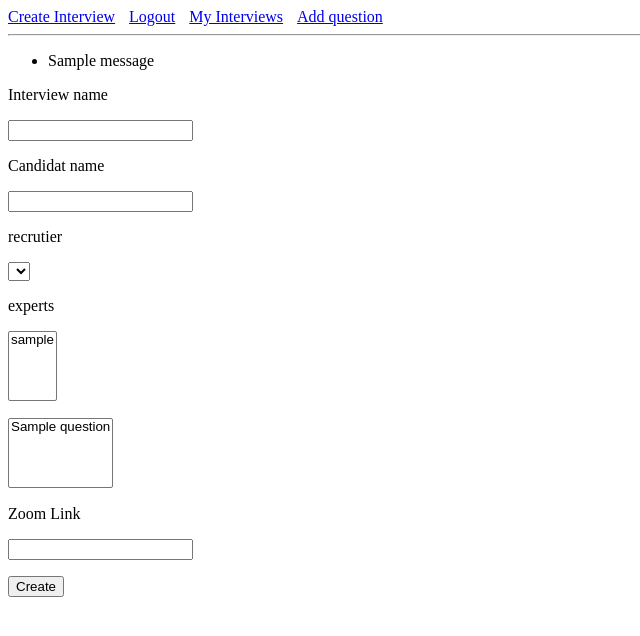
After one commit to DrHohol/Internship-tasks, a Flask app: page /create-interview in a window 1280 px wide. The commit adds this page. Shown: the top 636 px of the page, without its empty margins (0-640 px from the left). Run offline with Flask 2, Linux system fonts and the light colour scheme; a user stored in the database is signed in; tables that the repository leaves empty hold one stand-in row (values such as "Sample post"); one stand-in notice (Sample message) is shown; lists and menus that the app fills with data are empty.

Commit message:
categories,interview page

```diff
--- a/app/__init__.py
+++ b/app/__init__.py
@@ -3,6 +3,7 @@ from config import Config
 from flask_sqlalchemy import SQLAlchemy
 from flask_migrate import Migrate
 from flask_login import LoginManager
+from flask_admin import Admin
 
 app = Flask(__name__)
 app.config.from_object(Config)
@@ -10,5 +11,6 @@ db = SQLAlchemy(app)
 migrate = Migrate(app,db)
 login = LoginManager(app)
 login.login_view = 'login'
+admin = Admin(app)
 
 from app import routes, models
--- a/app/forms.py
+++ b/app/forms.py
@@ -1,9 +1,29 @@
 from flask_wtf import FlaskForm
-from wtforms import StringField, PasswordField, BooleanField, SubmitField
-from wtforms.validators import DataRequired
+from wtforms import StringField, PasswordField, BooleanField, SubmitField, SelectField, SelectMultipleField, IntegerField
+from wtforms.validators import DataRequired, NumberRange
 
 class LoginForm(FlaskForm):
     username = StringField('Username',validators=[DataRequired()])
     password = PasswordField('Password',validators=[DataRequired()])
     remember_me = BooleanField('Remember me')
     sumbit = SubmitField('Sign in')
+
+class InterviewCreationForm(FlaskForm):
+
+    interview_title = StringField('Interview name',validators=[DataRequired()])
+    candidat_name = StringField('Candidat name',validators=[DataRequired()])
+    recrutier = SelectField('recrutier',choices=[],validators=[DataRequired()])
+    experts = SelectMultipleField('experts',choices=[],validators=[DataRequired()],coerce=int)
+    questions = SelectMultipleField('questions',choices=[],validators=[DataRequired()],coerce=int)
+    zoom = StringField('zoom')
+
+    create = SubmitField('Create')
+
+class QuestionCreateForm(FlaskForm):
+
+    question = StringField('Question',validators=[DataRequired()])
+
+    max_grade = IntegerField('Maximum grade', validators=[NumberRange(min=1),DataRequired()])
+    category = SelectMultipleField('Category',choices=[],coerce=int)
+
+    create = SubmitField('Create')
--- a/app/routes.py
+++ b/app/routes.py
@@ -1,8 +1,8 @@
-from app import app
+from app import app, db
 from flask import render_template, flash, redirect, url_for, request
 from werkzeug.urls import url_parse
-from app.forms import LoginForm
-from app.models import User
+from app.forms import *
+from app.models import User, Questions, Interview, Category
 from flask_login import current_user, login_user, logout_user, login_required
 
 @app.route('/')
@@ -21,7 +21,7 @@ def interviews():
 @app.route('/login',methods=['GET','POST'])
 def login():
     if current_user.is_authenticated:
-        redirect(url_parse('index'))
+        redirect(url_for('index'))
 
     form = LoginForm()
     if form.validate_on_submit():
@@ -38,3 +38,66 @@ def login():
         return redirect(next_page)
 
     return render_template('login.html',title='Sign In',form=form)
+
+
+@app.route('/create-interview',methods=['GET','POST'])
+@login_required
+def create_interview():
+
+    form = InterviewCreationForm()
+    ''' add choices to select fields '''
+    form.recrutier.choices = [recrutier.username for recrutier in User.query.filter_by(role=2).all()]
+    form.experts.choices = [(expert.id, expert.username) for expert in User.query.filter_by(role=1).all()]
+    form.questions.choices = [(question.id, question.question) for question in Questions.query.all()]
+    if form.validate_on_submit():
+
+        ''' create list of questions '''
+        qlist = []
+        for i in form.questions.data:
+            question = Questions.query.filter_by(id=i).first()
+            qlist.append(question)
+
+        ''' creating list of experts '''
+        elist = []
+        for expert in form.experts.data:
+            exp = User.query.filter_by(id=expert).first()
+            elist.append(exp)
+
+        inter = Interview(title=form.interview_title.data,candidat=form.candidat_name.data,
+            recrutier=form.recrutier.data, question=qlist, interviewer=elist) #
+        db.session.add(inter)
+        db.session.commit()
+        flash('Interview created successfuly')
+    else:
+        print(form.errors)
+
+    return render_template('create_interview.html',form=form )
+
+@app.route('/logout')
+@login_required
+def logout():
+    logout_user()
+    return redirect(url_for('index'))
+
+
+@app.route('/create-question',methods=['GET',"POST"])
+@login_required
+def create_question():
+
+    form = QuestionCreateForm()
+    form.category.choices = [(category.id, category.name) for category in Category.query.all()]
+    if form.validate_on_submit():
+        new_question = Questions(question=form.question.data,max_grade=form.max_grade.data)
+
+        db.session.add(new_question)
+        db.session.commit()
+        flash('Question created successfuly')
+
+    return render_template('create_question.html',form=form)
+
+
+@app.route('/interview/<interview_id>')
+def interview(interview_id):
+
+    interview = Interview.query.filter_by(id=interview_id).first()
+    return render_template('interview.html',title="interview",interview=interview)
--- a/app/templates/base.html
+++ b/app/templates/base.html
@@ -6,7 +6,26 @@
 	<title>{{ title }}</title>
 </head>
 <body>
+<a href="{{ url_for('create_interview') }}">Create Interview</a>
+{% if current_user.is_authenticated %}
+<a href="{{ url_for('logout') }}" style="padding-left: 10px;">Logout</a>
+<a href="{{ url_for('interviews') }}" style="padding-left:10px;">My Interviews</a>
+<a href="{{ url_for('create_question') }}" style="padding-left:10px;">Add question</a>
 
+{% else %}
+<a href="{{ url_for('login') }}" style="padding-left:10px;">Login</a>
+{% endif %}
+ </div>
+        <hr>
+        {% with messages = get_flashed_messages() %}
+        {% if messages %}
+        <ul>
+            {% for message in messages %}
+            <li>{{ message }}</li>
+            {% endfor %}
+        </ul>
+        {% endif %}
+        {% endwith %}
 {% block content %}
 
 {% endblock %}
--- /dev/null
+++ b/app/templates/create_interview.html
@@ -0,0 +1,26 @@
+{% extends 'base.html' %}
+
+{% block content %}
+
+<form action="" method="post" novalidate>
+	{{ form.hidden_tag() }}
+
+	<p>{{ form.interview_title.label }}</p>
+	{{ form.interview_title() }} <br>
+
+	<p> {{ form.candidat_name.label }} </p>
+	{{ form.candidat_name }}
+	<p> {{ form.recrutier.label }} </p>
+	{{ form.recrutier }} <br>
+	<p>{{ form.experts.label }}</p>
+	<p>{{ form.experts }}</p>
+
+	<p>{{ form.questions }}</p>
+	<p>Zoom Link</p>
+	<p>{{ form.zoom }}</p>
+
+	{{ form.create }}
+
+</form>
+
+{% endblock %}
--- a/app/templates/interviews.html
+++ b/app/templates/interviews.html
@@ -2,6 +2,10 @@
 
 {% block content %}
 
-<h2 align='center'>Here will be your interviews soon <3</h2>
+<h2 align='center'>Your interviews</h2>
+	{{ current_user.id }}
+	{% for interview in current_user.interview %}
+	<a href="{{ url_for('interview',interview_id=interview.id) }}">{{ interview }}</a>
+	{% endfor %}
 
 {% endblock %}
--- a/int_platfrom.py
+++ b/int_platfrom.py
@@ -1,5 +1,10 @@
 from app import app, db
 from flask import Flask
+from app.models import User
+
+@app.shell_context_processor
+def make_shell_context():
+    return {'db': db, 'User': User}
 
 
 if __name__ == '__main__':
```
Also changed, not shown: app/models.py (+60 -31 lines), app/templates/create_question.html (added, +22 -0 lines), app/templates/interview.html (added, +10 -0 lines), migrations/versions/012ca5ddaa71_.py (added, +54 -0 lines), migrations/versions/584e7df82271_change_interview_expert_to_many2many.py (added, +37 -0 lines), migrations/versions/600d207772b1_add_some_columns_to_user_and_set_.py (added, +30 -0 lines), migrations/versions/694ac7b7eb05_.py (added, +34 -0 lines), migrations/versions/6ae72853fbb9_some_updates.py (added, +32 -0 lines), migrations/versions/db132d411a49_add_category.py (added, +34 -0 lines), requirements.txt (added, +18 -0 lines).
